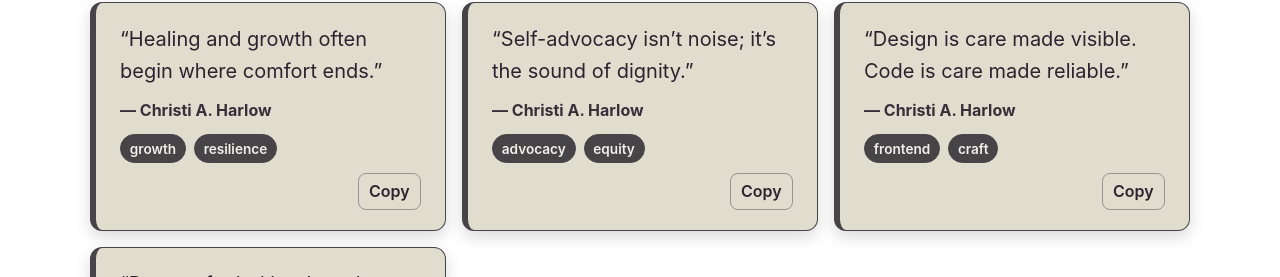
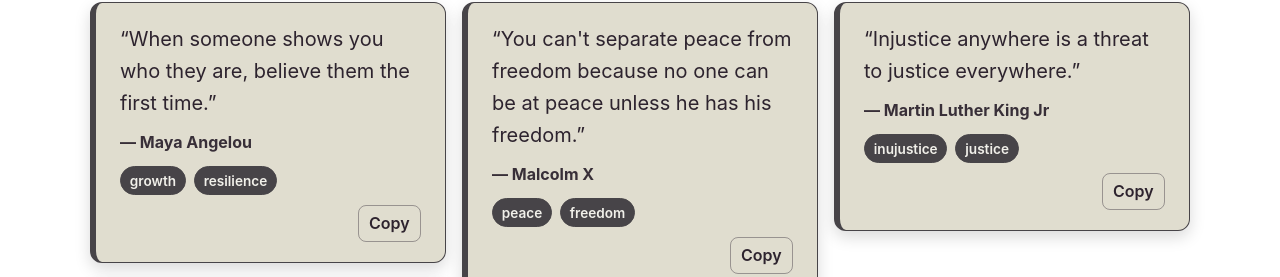
Before and after one commit to ChristiHarlow/christisblog, a React (Create React App) app: page / in a window 1280 px wide. Shown: the part 443-720 px from the top of the page. Built offline with nearby package versions, Linux system fonts and the light colour scheme; a web font is replaced by a local one.

Commit message:
Update Gallery.js

```diff
--- a/src/components/Gallery.js
+++ b/src/components/Gallery.js
@@ -7,9 +7,9 @@ export default function Gallery() {
 
   const [copiedId, setCopiedId] = useState(null);
   const quotes = [
-    { id: "q1", text: "Healing and growth often begin where comfort ends.", author: "Christi A. Harlow", tags: ["growth","resilience"] },
-    { id: "q2", text: "Self-advocacy isn’t noise; it’s the sound of dignity.", author: "Christi A. Harlow", tags: ["advocacy","equity"] },
-    { id: "q3", text: "Design is care made visible. Code is care made reliable.", author: "Christi A. Harlow", tags: ["frontend","craft"] },
+    { id: "q1", text: "When someone shows you who they are, believe them the first time.", author: "Maya Angelou", tags: ["growth","resilience"] },
+    { id: "q2", text: "You can't separate peace from freedom because no one can be at peace unless he has his freedom.", author: "Malcolm X", tags: ["peace","freedom"] },
+    { id: "q3", text: "Injustice anywhere is a threat to justice everywhere.", author: "Martin Luther King Jr", tags: ["inujustice","justice"] },
     { id: "q4", text: "Peace of mind begins when comparison ends.", author: "Unknown", tags: ["mindset"] },
   ];
 
```
